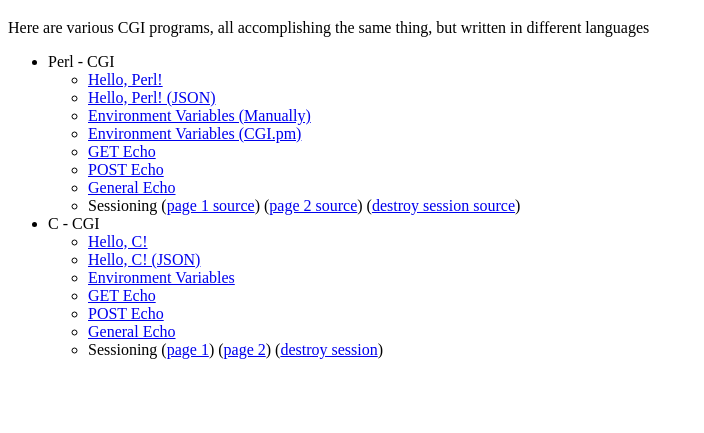
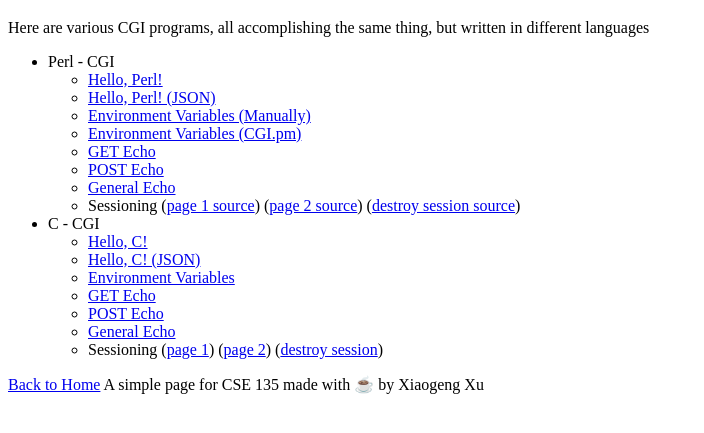
Before and after one commit to OctFog/CSE-135-1deca.de, a plain HTML site: page cgi.html in a window 1280 px wide. Shown: the part 61-494 px from the top of the page, without its empty margins (0-704 px from the left). Drawn offline with Linux system fonts and the light colour scheme.

Commit message:
Update cgi.html && move perl-cgiform.html position

```diff
--- a/cgi.html
+++ b/cgi.html
@@ -43,5 +43,10 @@
         </li>
     </ul>
 
+    <footer>
+        <a href="https://www.1deca.de">Back to Home</a>
+      A simple page for CSE 135 made with ☕️ by Xiaogeng Xu
+    </footer>
+
 </body>
 </html>
```
Also changed, not shown: perl-cgiform.html (renamed from cgi-bin/perl-cgiform.html). Lines whose indentation alone changed are shown as unchanged.
